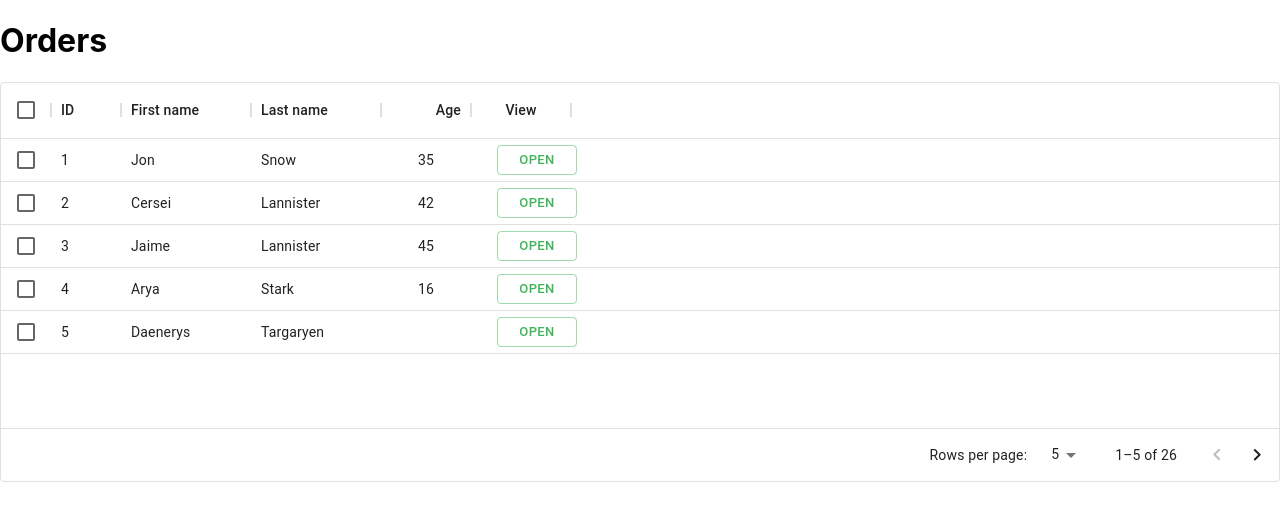
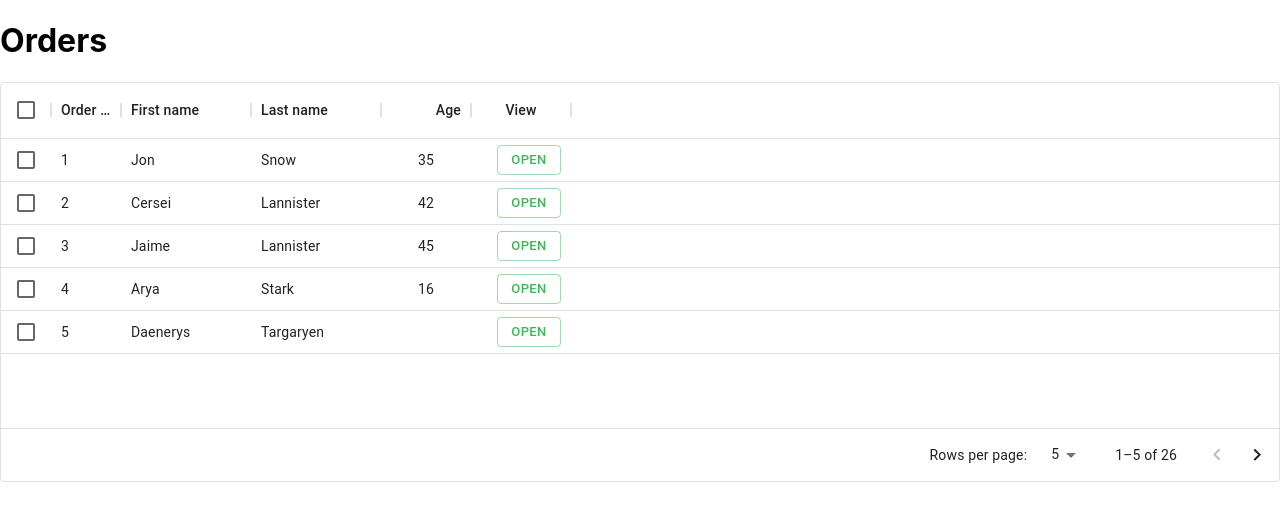
Before and after one commit to Async-Devs/agriventure-express-web-frontend, a React (Create React App) app: page /orders in a window 1280 px wide. Shown: the top 520 px of the page. Built offline with nearby package versions, Linux system fonts and the light colour scheme.

Commit message:
Update orders.jsx

```diff
--- a/src/pages/orders/orders.jsx
+++ b/src/pages/orders/orders.jsx
@@ -3,9 +3,9 @@ import CustomTable from "../../components/table/customTable";
 import {Button} from "@mui/material";
 import {Link} from "react-router-dom";
 
-
+function Orders(){
 	const columns = [
-	{ field: "id", headerName: "ID", width: 70 },
+		{ field: "id", headerName: "Order ID", width: 70 },
 		{ field: "firstName", headerName: "First name", width: 130 },
 		{ field: "lastName", headerName: "Last name", width: 130 },
 		{
@@ -14,23 +14,26 @@ const columns = [
 			type: "number",
 			width: 90, align: "center"
 		},
-	{field: "view2", headerName: "View", renderCell: (params) => (
-		console.log(params.id),
-		<Link to={params.id}>
+		{ field: "view",
+			headerName: "View",
+			type:"actions",
+			renderCell: (params) => (
+				<Link to={`${params.id}`} style={{ textDecoration: "none" }}>
 					<Button
 						color={"primary"}
 						disableFocusRipple={true}
 						variant="outlined"
 						size="small"
-				style={{ marginLeft: 16 }}
+						style={{ marginLeft: 10 }}
 						tabIndex={params.hasFocus ? 0 : -1}
-				fullWidth={true}
 					>Open</Button>
 				</Link>
-	), align: "center", headerAlign: "center"}
+			), align: "right", headerAlign: "center"}
 	];
 
-const rows = [
+
+	// Back end API call here
+	const orderArray = [
 		{ id: 1, lastName: "Snow", firstName: "Jon", age: 35 },
 		{ id: 2, lastName: "Lannister", firstName: "Cersei", age: 42 },
 		{ id: 3, lastName: "Lannister", firstName: "Jaime", age: 45 },
@@ -58,13 +61,10 @@ const rows = [
 		{ id: 25, lastName: "Roxie", firstName: "Harvey", age: 65 },
 		{ id: 26, lastName: "Roxie", firstName: "Harvey", age: 65 },
 	];
-
-
-function Orders(){
 	return(
 		<div>
 			<h1>Orders</h1>
-			<CustomTable rows = {rows} columns = {columns} enableCheckBox={true}/>
+			<CustomTable rows = {orderArray} columns = {columns} enableCheckBox={true}/>
 		</div>
 	);
 }
```
Lines whose indentation alone changed are shown as unchanged.
